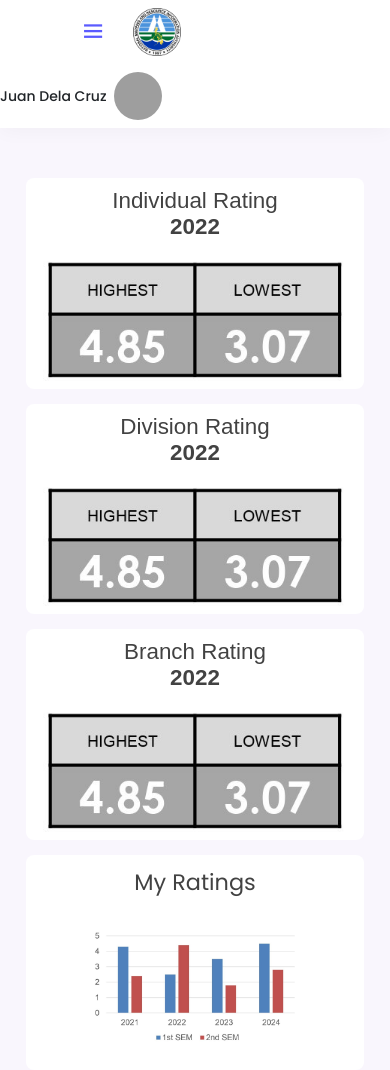
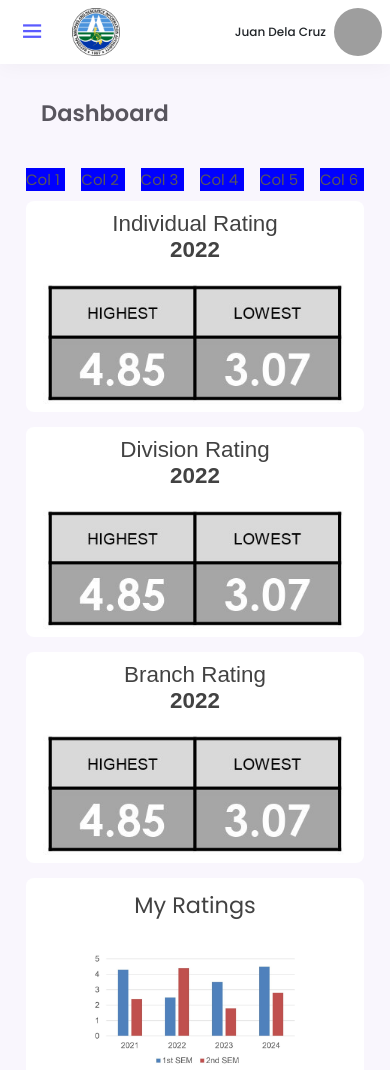
Before and after one commit to itzmj-23/itzmj-23.github.io, a plain HTML site: page index.html in a window 390 px wide. Shown: the top 1070 px of the page. Drawn offline with nearby package versions, Linux system fonts and the light colour scheme; grey boxes are pictures that could not be loaded.

Commit message:
Add files via upload

```diff
--- a/assets/css/styles.css
+++ b/assets/css/styles.css
@@ -92,7 +92,7 @@ img {
   border-color: #263238;
   width: 250px;
   display: flex;
-  justify-content: center;
+  justify-content: left;
 }
 
 .navbar__sidebar-toggle {
@@ -141,6 +141,8 @@ img {
 
 .username {
   font-weight: 500;
+  font-size: var(--normal-font-size);
+  transition: all 0.5s ease-in-out;
 }
 
 .avatar {
@@ -485,6 +487,16 @@ img {
 @media (min-width: 481px) and (max-width: 767px) {
   .sidebar {
     display: none;
+    box-shadow:0 0 0 10000px rgba(0,0,0,.50);
+  }
+  .navbar__header, .navbar-right {
+    width: 50%;
+  }
+  .navbar__header {
+    justify-content: left;
+  }
+  .navbar-right {
+    justify-content: right;
   }
   .navbar__sidebar-toggle {
     visibility: visible;
@@ -499,13 +511,40 @@ img {
   ##Screen = B/w 0px to 479px
 */
 @media screen and (max-width: 480px) {
-  .sidebar {
-    display: none;
+  .navbar__header, .navbar-right {
+    width: 50%;
+  }
+  .navbar__header {
+    justify-content: left;
+  }
+  .navbar-right {
+    justify-content: right;
+  }
+  .username {
+    font-size: var(--small-font-size);
+    text-align: right;
   }
   .navbar__sidebar-toggle {
     visibility: visible;
   }
+  .sidebar {
+    display: none;
+    box-shadow:0 0 0 10000px rgba(0,0,0,.50);
+  }
+
   .container {
     margin: 0px 0px 15px 0;
   }
 }
+
+
+/* Test Grid CSS */
+.testrow {
+  display: grid;
+  grid-auto-flow: column;
+  grid-gap: 1rem;
+}
+
+.testcol {
+  background-color: blue;
+}
--- a/index.html
+++ b/index.html
@@ -52,7 +52,7 @@
             <span class="sidebar__name">Dashboard</span>
           </a>
           <div class="sidebar__dropdown">
-            <a href="" class="sidebar__link">
+            <a href="#" class="sidebar__link">
               <span class="sidebar__name">Transaction</span>
               <i class='bx bxs-chevron-down arrow sidebar__icon sidebar__dropdown-icon'></i>
             </a>
@@ -65,7 +65,7 @@
             </div>
           </div>
           <div class="sidebar__dropdown">
-            <a href="" class="sidebar__link">
+            <a href="#" class="sidebar__link">
               <span class="sidebar__name">Query</span>
               <i class='bx bxs-chevron-down arrow sidebar__icon sidebar__dropdown-icon'></i>
             </a>
@@ -78,7 +78,7 @@
             </div>
           </div>
           <div class="sidebar__dropdown">
-            <a href="" class="sidebar__link">
+            <a href="#" class="sidebar__link">
               <span class="sidebar__name">Report</span>
               <i class='bx bxs-chevron-down arrow sidebar__icon sidebar__dropdown-icon'></i>
             </a>
@@ -91,7 +91,7 @@
             </div>
           </div>
           <div class="sidebar__dropdown">
-            <a href="" class="sidebar__link">
+            <a href="#" class="sidebar__link">
               <span class="sidebar__name">Utility</span>
               <i class='bx bxs-chevron-down arrow sidebar__icon sidebar__dropdown-icon'></i>
             </a>
@@ -171,6 +171,28 @@
 
     <!-- Main content -->
     <section class="content">
+      <div class="testrow">
+        <div class="testcol">
+          Col 1
+        </div>
+        <div class="testcol">
+          Col 2
+        </div>
+        <div class="testcol">
+          Col 3
+        </div>
+        <div class="testcol">
+          Col 4
+        </div>
+        <div class="testcol">
+          Col 5
+        </div>
+        <div class="testcol">
+          Col 6
+        </div>
+      </div>
+
+
       <div class="grid-row">
         <div class="grid-row__grid-item">
           <div class="card">
```
Also changed, not shown: assets/css/buttons.css (line endings or trailing spaces), assets/css/loading-indicator.css (line endings or trailing spaces), assets/js/main.js (line endings or trailing spaces), buttons.html (line endings or trailing spaces).
